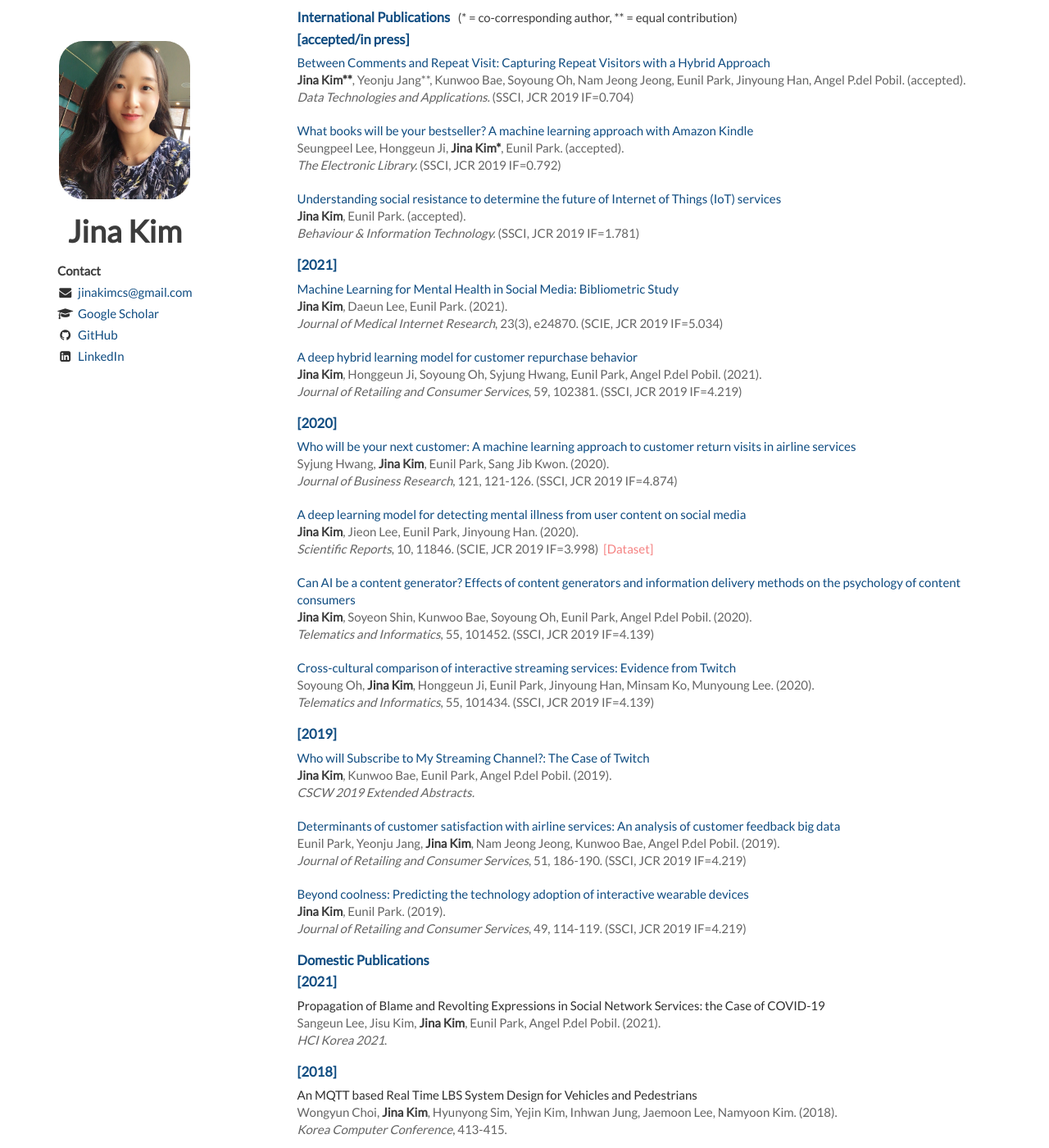
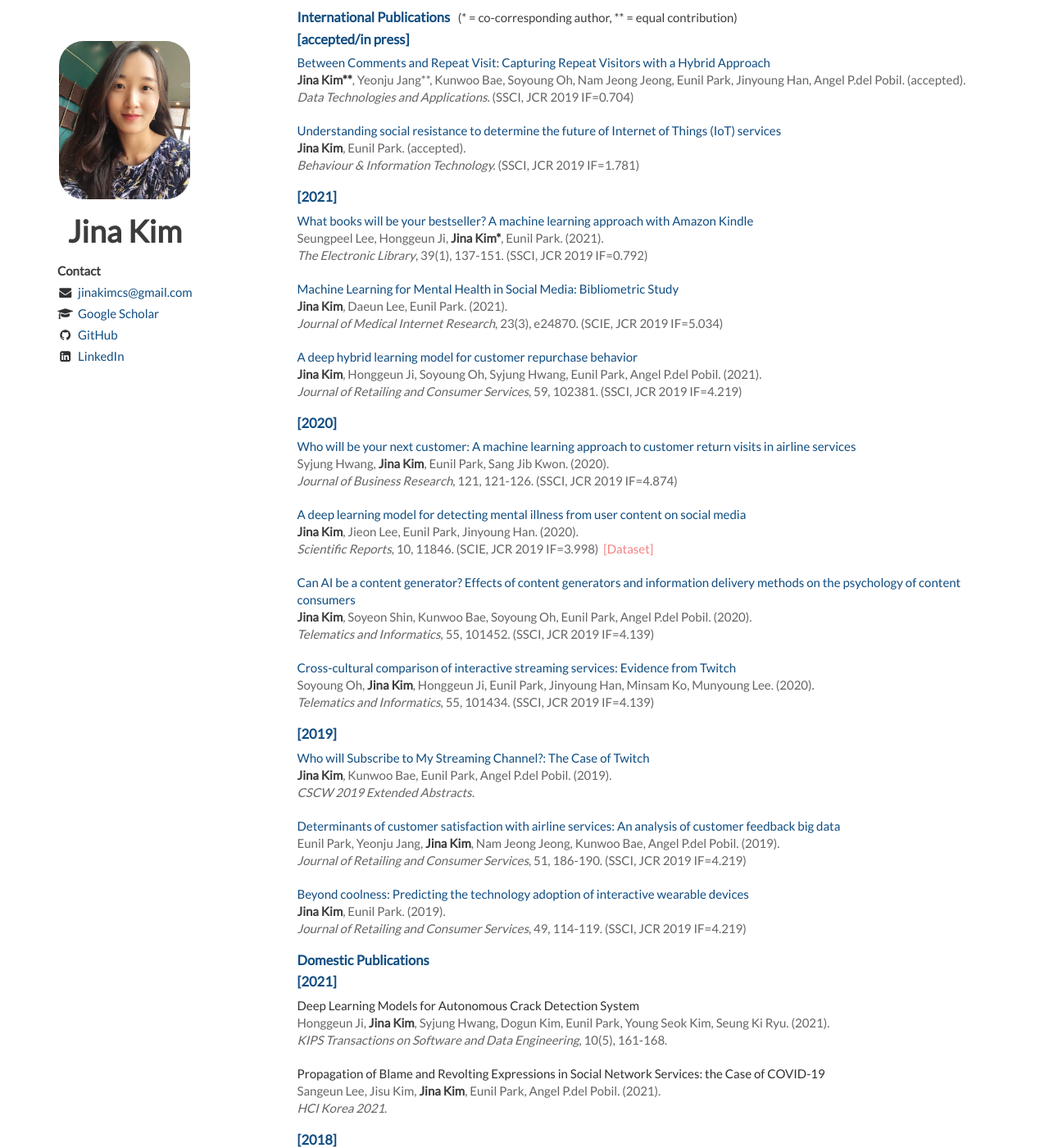
Before and after one commit to Jina-Kim/Jina-Kim.github.io, a Jekyll site: the page built from index.html, in a window 1280 px wide and 1400 px high, scrolled down 976 px. Shown: the whole window at 82% size. Built offline with Jekyll 4.4.1, drawn with Linux system fonts in a browser that asks for light colours; nearby versions of some CDN libraries; the list of posts is cut into pages by our own code.

Commit message:
Update publications.html

```diff
--- a/_includes/publications.html
+++ b/_includes/publications.html
@@ -15,14 +15,6 @@
 
     <article>
         <header>
-            <a href="https://doi.org/10.1108/EL-08-2020-0234"> What books will be your bestseller? A machine learning approach with Amazon Kindle</a><br/>
-            <span> Seungpeel Lee, Honggeun Ji, <em>Jina Kim*</em>, Eunil Park. (accepted).</span><br/>
-            <span><i>The Electronic Library.</i> (SSCI, JCR 2019 IF=0.792)</span>
-        </header>
-    </article>
-
-    <article>
-        <header>
             <a href="https://www.tandfonline.com/doi/abs/10.1080/0144929X.2020.1827033" class="paper_link">Understanding social resistance to determine the future of Internet of Things (IoT) services</a><br/>
             <span> <em>Jina Kim</em>, Eunil Park. (accepted).</span><br/>
             <span><i>Behaviour & Information Technology.</i> (SSCI, JCR 2019 IF=1.781)</span>
@@ -30,6 +22,14 @@
     </article>
 
     <h2>[2021]</h2>
+
+    <article>
+        <header>
+            <a href="https://doi.org/10.1108/EL-08-2020-0234"> What books will be your bestseller? A machine learning approach with Amazon Kindle</a><br/>
+            <span> Seungpeel Lee, Honggeun Ji, <em>Jina Kim*</em>, Eunil Park. (2021).</span><br/>
+            <span><i>The Electronic Library</i>, 39(1), 137-151. (SSCI, JCR 2019 IF=0.792)</span>
+        </header>
+    </article>
 
     <article>
         <header>
@@ -109,6 +109,15 @@
 
     <h2>Domestic Publications</h2>
     <h2>[2021]</h2>
+
+    <article>
+        <header>
+            Deep Learning Models for Autonomous Crack Detection System <br/>
+            <span>Honggeun Ji, <em>Jina Kim</em>, Syjung Hwang, Dogun Kim, Eunil Park, Young Seok Kim, Seung Ki Ryu. (2021).</span><br/>
+            <span><i>KIPS Transactions on Software and Data Engineering</i>, 10(5), 161-168.</span>
+        </header>
+    </article>
+
     <article>
         <header>
             Propagation of Blame and Revolting Expressions in Social Network Services: the Case of COVID-19<br/>
```
